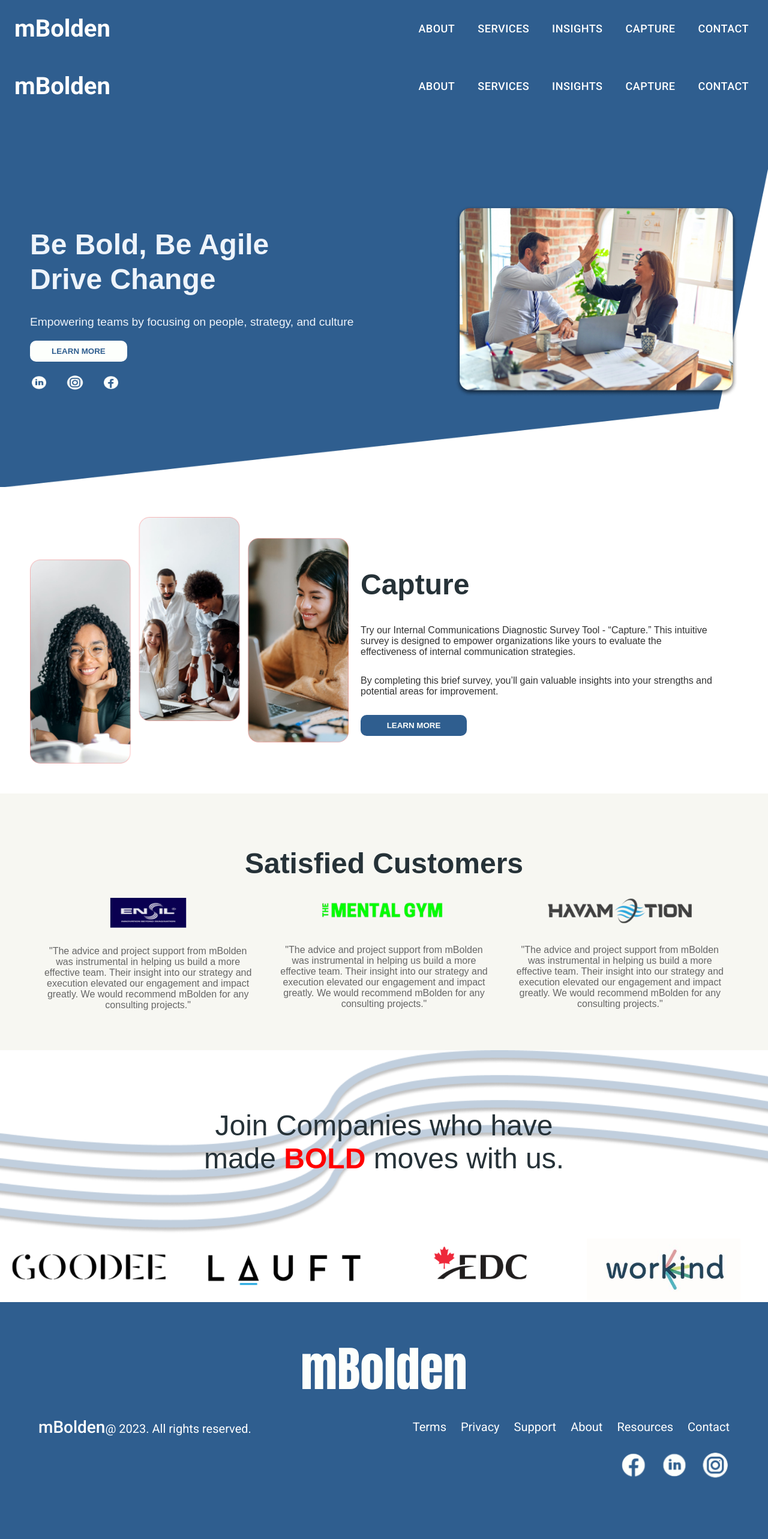
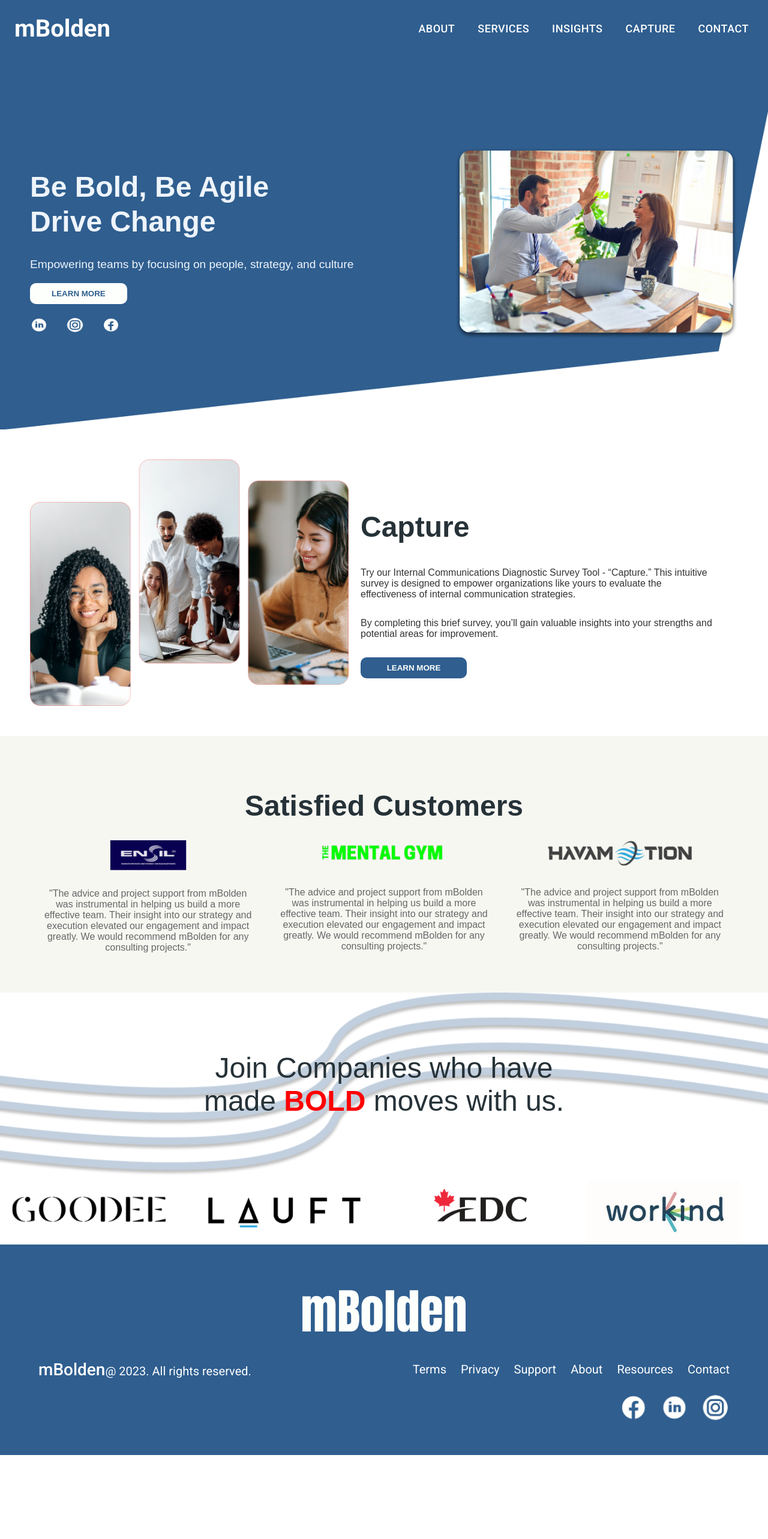
Before and after one commit to ranajithreddy11/mBolden, a React (Create React App) app in the folder frontend/: page / in a window 1280 px wide. Shown: the top 2566 px of the page at 60% size. After the commit the page ends 2426 px from the top, so only its background shows below. Built offline with nearby package versions, Linux system fonts and the light colour scheme; a web font is replaced by a local one.

Commit message:
Duplicate header and footer

```diff
--- a/frontend/src/pages/LandingPage.js
+++ b/frontend/src/pages/LandingPage.js
@@ -15,15 +15,9 @@
 import PatsClientLogo3 from '../assets/LandingPageImages/PastClientLogo3.png';
 import PastClientLogo4 from '../assets/LandingPageImages/PastClientLogo4.jpg';
 
-// Import components
-import Header from './../components/Header';
-import Footer from './../components/Footer';
-
 const LandingPage = () => {
     return (
         <div className="landing-page">
-            {/* Header */}
-            <Header />
 
             {/* Hero Section */}
             <div className="hero-section">
@@ -88,9 +82,6 @@
             <img src={PatsClientLogo2} alt="Team" className="past-client-logo-image" />
             <img src={PatsClientLogo3} alt="Team" className="past-client-logo-image" />
             <img src={PastClientLogo4} alt="Team" className="past-client-logo4-image" />
-
-            {/* Footer */}
-            <Footer />
         </div>
     );
 };
```
